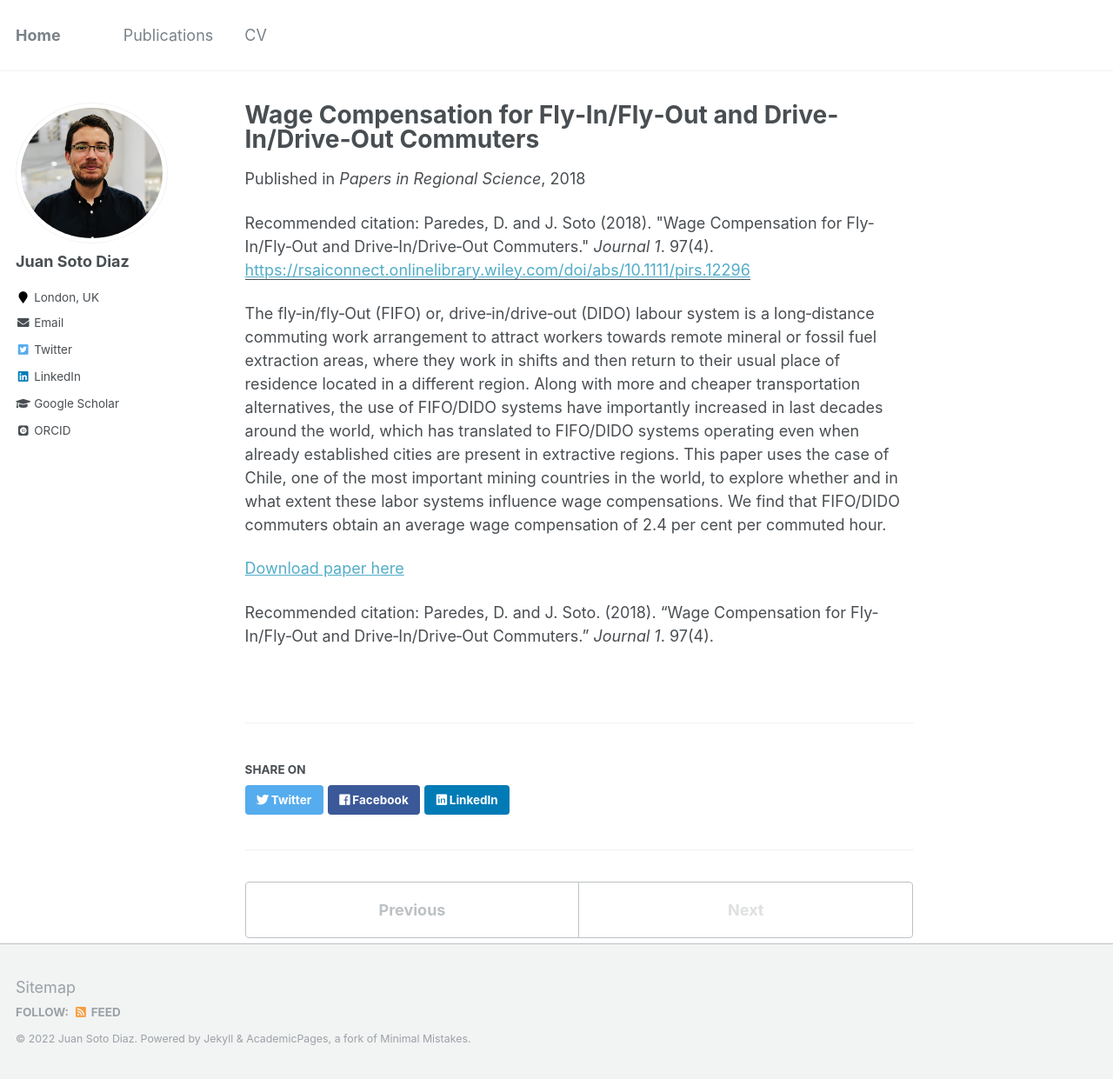
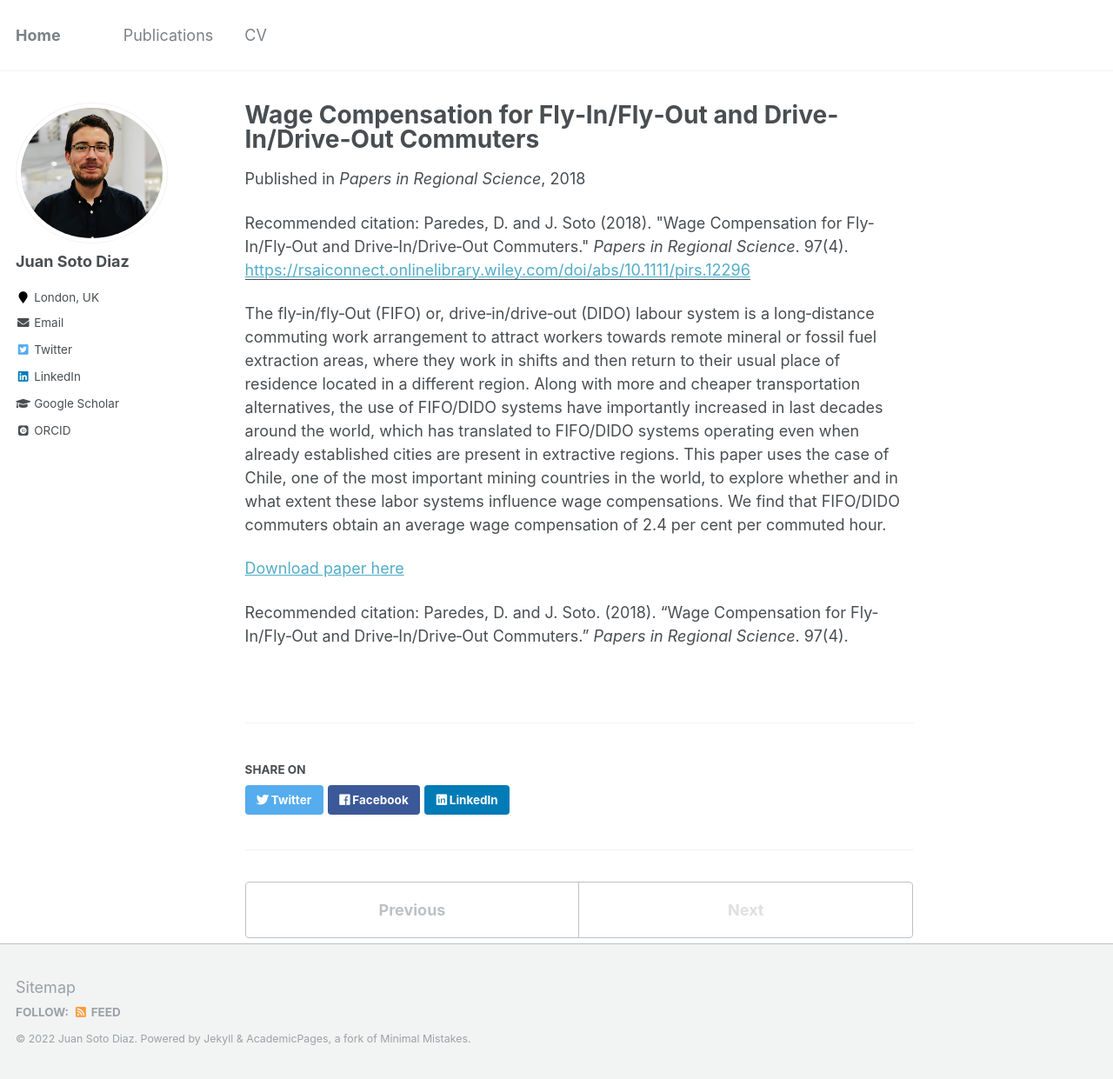
Before and after one commit to pedrofierroz87/pedrofierroz87.github.io, a Jekyll site: the page built from _publications/2010-10-01-paper-title-number-2.md, in a window 1280 px wide and 1241 px high. Shown: the whole window at 87% size. Built offline with Jekyll 4.4.1, drawn with Linux system fonts in a browser that asks for light colours; some web fonts are replaced.

Commit message:
Update 2010-10-01-paper-title-number-2.md

```diff
--- a/_publications/2010-10-01-paper-title-number-2.md
+++ b/_publications/2010-10-01-paper-title-number-2.md
@@ -6,10 +6,10 @@ excerpt: 'The fly‐in/fly‐Out (FIFO) or, drive‐in/drive‐out (DIDO) labour
 date: 2018-11-01
 venue: 'Papers in Regional Science'
 paperurl: 'https://rsaiconnect.onlinelibrary.wiley.com/doi/abs/10.1111/pirs.12296'
-citation: 'Paredes, D. and J. Soto (2018). &quot;Wage Compensation for Fly‐In/Fly‐Out and Drive‐In/Drive‐Out Commuters.&quot; <i>Journal 1</i>. 97(4).'
+citation: 'Paredes, D. and J. Soto (2018). &quot;Wage Compensation for Fly‐In/Fly‐Out and Drive‐In/Drive‐Out Commuters.&quot; <i>Papers in Regional Science</i>. 97(4).'
 ---
 The fly‐in/fly‐Out (FIFO) or, drive‐in/drive‐out (DIDO) labour system is a long‐distance commuting work arrangement to attract workers towards remote mineral or fossil fuel extraction areas, where they work in shifts and then return to their usual place of residence located in a different region. Along with more and cheaper transportation alternatives, the use of FIFO/DIDO systems have importantly increased in last decades around the world, which has translated to FIFO/DIDO systems operating even when already established cities are present in extractive regions. This paper uses the case of Chile, one of the most important mining countries in the world, to explore whether and in what extent these labor systems influence wage compensations. We find that FIFO/DIDO commuters obtain an average wage compensation of 2.4 per cent per commuted hour.
 
 [Download paper here](https://rsaiconnect.onlinelibrary.wiley.com/doi/abs/10.1111/pirs.12296)
 
-Recommended citation: Paredes, D. and J. Soto. (2018). "Wage Compensation for Fly‐In/Fly‐Out and Drive‐In/Drive‐Out Commuters." <i>Journal 1</i>. 97(4).
+Recommended citation: Paredes, D. and J. Soto. (2018). "Wage Compensation for Fly‐In/Fly‐Out and Drive‐In/Drive‐Out Commuters." <i>Papers in Regional Science</i>. 97(4).
```
